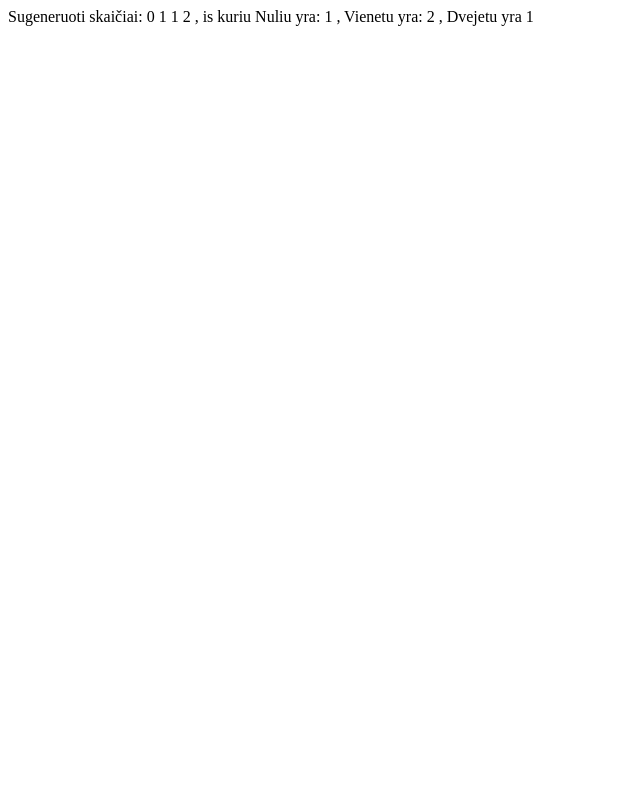
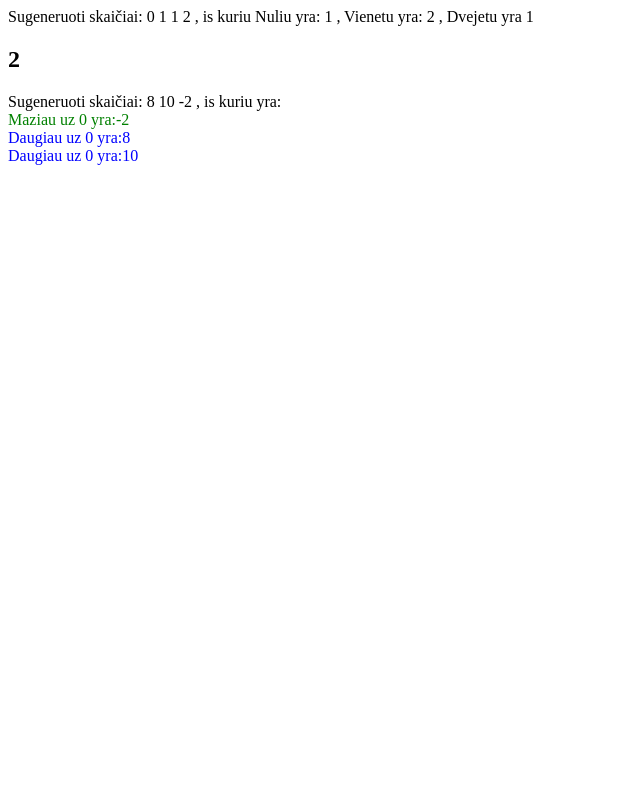
Before and after one commit to danissauga/PHP_22_Pamokos, a PHP site: page / in a window 1280 px wide. Shown: the whole page, without its empty margins (0-640 px from the left). Run offline with PHP 8.4, Linux system fonts and the light colour scheme.

Commit message:
Final version

```diff
--- a/Pamoka_3/index.php
+++ b/Pamoka_3/index.php
@@ -22,4 +22,26 @@
 
 echo "Sugeneruoti skaičiai: $a $a2 $a3 $a4 , is kuriu Nuliu yra: $nuliai , Vienetu yra: $vienetai , Dvejetu yra $dvejetai";
 
+$skaicius = rand(1,6);
+
+echo "<h".$skaicius.">". $skaicius . "</h".$skaicius.">";
+
+    $s1 = rand(-10,10);
+    $s2 = rand(-10,10);
+    $s3 = rand(-10,10);
+
+echo "Sugeneruoti skaičiai: $s1 $s2 $s3 , is kuriu yra:<br>";
+
+if ($s1 == 0) {echo '<span style="color:red;">Lygus'.$s1.'</span><br>'; }
+if ($s2 == 0) {echo '<span style="color:red;">Lygus'.$s2.'</span><br>'; }
+if ($s3 == 0) {echo '<span style="color:red;">Lygus'.$s3.'</span><br>'; }
+
+if ($s1 < 0) {echo '<span style="color:green;">Maziau uz 0 yra:'.$s1.'</span><br>'; }
+if ($s2 < 0) {echo '<span style="color:green;">Maziau uz 0 yra:'.$s2.'</span><br>'; }
+if ($s3 < 0) {echo '<span style="color:green;">Maziau uz 0 yra:'.$s3.'</span><br>'; }
+
+if ($s1 > 0) {echo '<span style="color:blue;">Daugiau uz 0 yra:'.$s1.'</span><br>'; }
+if ($s2 > 0) {echo '<span style="color:blue;">Daugiau uz 0 yra:'.$s2.'</span><br>'; }
+if ($s3 > 0) {echo '<span style="color:blue;">Daugiau uz 0 yra:'.$s3.'</span><br>'; }
+
 ?>
```
